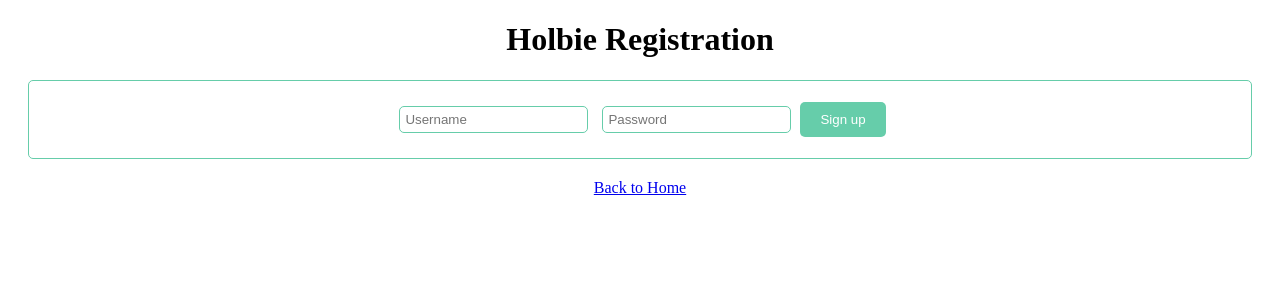
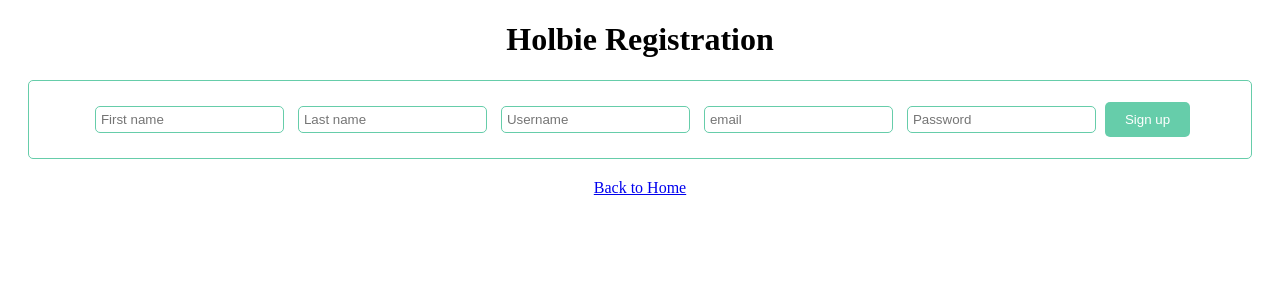
Before and after one commit to Teheremiti/HolbieChess_v0, a Flask app: page /register in a window 1280 px wide. Shown: the top 300 px of the page. Run offline with Flask 3, Linux system fonts and the light colour scheme.

Commit message:
User details at registration

```diff
--- a/ChessGame/app.py
+++ b/ChessGame/app.py
@@ -7,7 +7,6 @@ from flask_sqlalchemy import SQLAlchemy
 from flask_bcrypt import Bcrypt
 from flask_login import LoginManager, UserMixin, login_user, login_required,\
      logout_user, current_user
-from sqlalchemy import Column, String, Integer
 import chess
 import chess.svg
 import chess.engine
@@ -23,7 +22,10 @@ login_manager.login_view = "login"
 
 class User(db.Model, UserMixin):
     id = db.Column(db.Integer, primary_key=True)
+    firstName = db.Column(db.String(20), nullable=False)
+    lastName = db.Column(db.String(20), nullable=False)
     username = db.Column(db.String(20), unique=True, nullable=False)
+    email = db.Column(db.String(80), unique=True, nullable=False)
     password = db.Column(db.String(80), unique=True, nullable=False)
 
 
@@ -63,16 +65,27 @@ def create_app_context():
 with create_app_context():
     db.create_all()
 
+@app.route('/img/logged_in')
+@login_required
+def logged_in():
+    return send_from_directory('img', 'logged_in.png')
+
 @app.route('/img/<filename>', methods=['GET'])
 def image(filename):
     return send_from_directory('img', filename)
 
 @app.route('/register', methods=['POST', 'GET'])
 def register():
+    firstName="guest"
+    lastName="guest"
     username="guest"
+    email="guest@guest.com"
     password="guest_pwd"
     if request.method == 'POST':
+        firstName = request.form['firstName']
+        lastName = request.form['lastName']
         username = request.form['username']
+        email = request.form['email']
         password = request.form['password']
 
     if User.query.filter_by(username=username).first():
@@ -81,7 +94,8 @@ def register():
         flash('Username must be 3 or more characters', 'error')
     else:
         hashed_password = bcrypt.generate_password_hash(password).decode('utf-8')
-        newUser = User(username=username, password=hashed_password)
+        newUser = User(firstName=firstName, lastName=lastName, username=username,
+                       email=email, password=hashed_password)
         db.session.add(newUser)
         db.session.commit()
         flash('Welcome Holbie !', 'success')
@@ -92,9 +106,9 @@ def register():
 @app.route('/login', methods=['POST', 'GET'])
 def login():
     if request.method == 'POST':
-        username = request.form['username']
+        email = request.form['email']
         password = request.form['password']
-        user = User.query.filter_by(username=username).first()
+        user = User.query.filter_by(email=email).first()
 
         if user and bcrypt.check_password_hash(user.password, password):
             login_user(user)
--- a/ChessGame/static/styles/body.css
+++ b/ChessGame/static/styles/body.css
@@ -103,4 +103,5 @@ body .articles li {
     width: 35%;
     height: 120px;
     margin: 1rem 0;
+    border-radius: 5px;
 }
--- a/ChessGame/templates/login.html
+++ b/ChessGame/templates/login.html
@@ -7,7 +7,7 @@
 <body>
     <h1>Holbie Login</h1>
     <form method="POST">
-        <input type="text" name="username" placeholder="Username" required>
+        <input type="text" name="email" placeholder="email" required>
         <input type="password" name="password" placeholder="Password" required>
         <button type="submit">Login</button>
     </form>
--- a/ChessGame/templates/register.html
+++ b/ChessGame/templates/register.html
@@ -8,7 +8,10 @@
 <body>
     <h1> Holbie Registration </h1>
     <form method="POST">
+        <input type="text" name="firstName" placeholder="First name" required>
+        <input type="text" name="lastName" placeholder="Last name" required>
         <input type="text" name="username" placeholder="Username" required>
+        <input type="text" name="email" placeholder="email" required>
         <input type="password" name="password" placeholder="Password" required>
         <button type="submit" href="{{ url_for('login') }}">Sign up</button>
     </form>
```
Also changed, not shown: ChessGame/static/scripts/script.js (+21 -3 lines), ChessGame/templates/index.html (+5 -2 lines), ChessGame/instance/users.db (added).
